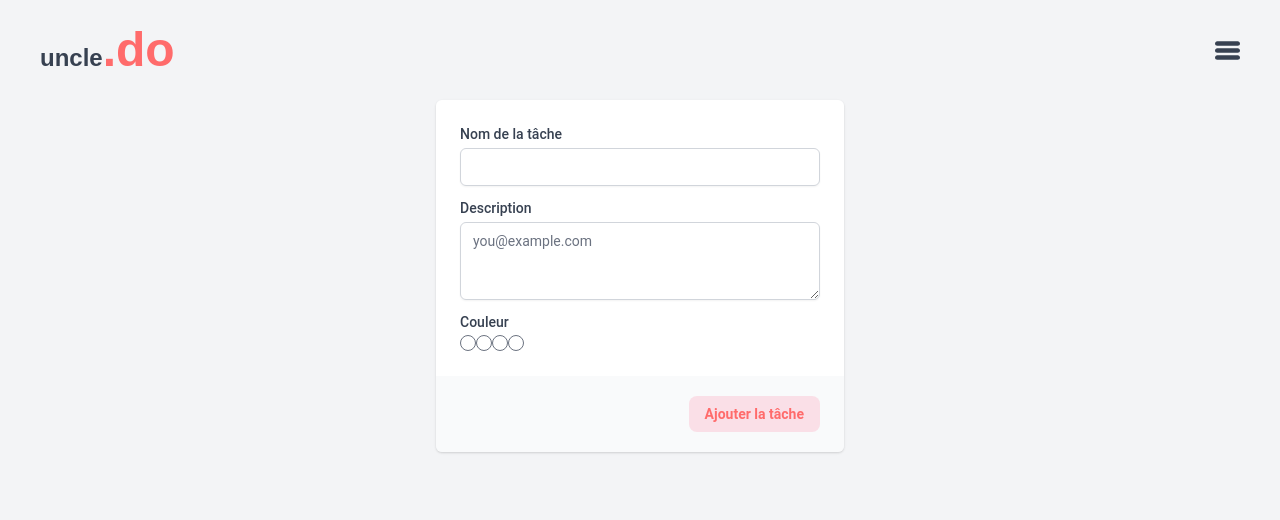
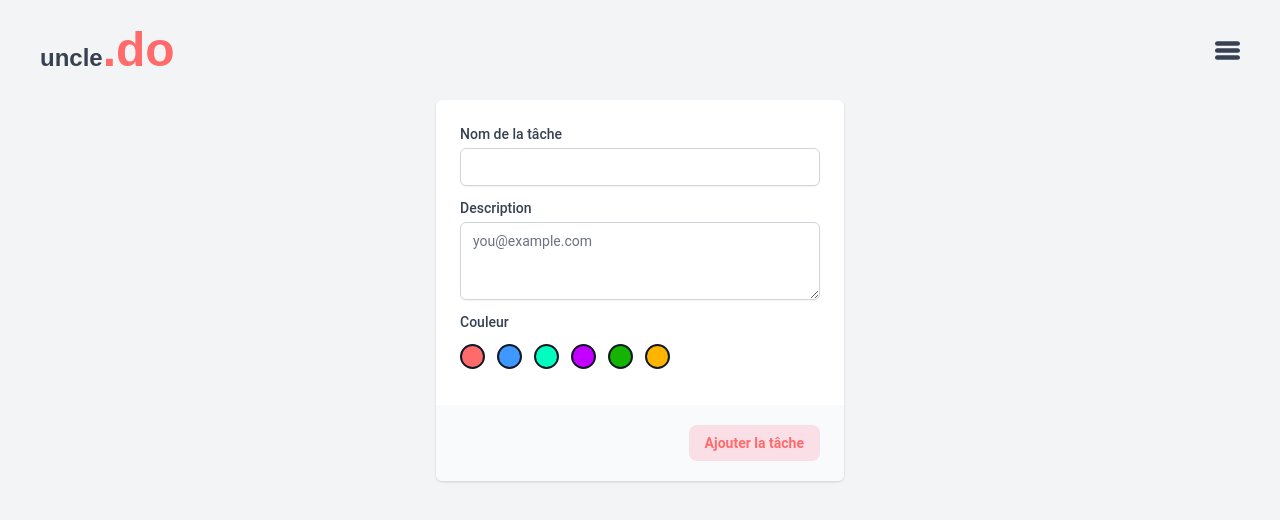
Before and after one commit to Uncle-Sam-Mako/Uncle.do, a React (Create React App) app: page / in a window 1280 px wide. Shown: the top 520 px of the page. Built offline with nearby package versions, Linux system fonts and the light colour scheme.

Commit message:
Update Form.js, add component : Radio (for radio inputs)

```diff
--- a/src/App.css
+++ b/src/App.css
@@ -1,3 +1,8 @@
+* {
+    margin: 0;
+    padding: 0;
+    box-sizing: border-box;
+}
 html, body, #root, .App{
     height: 100%;
     width: 100%;
@@ -22,3 +27,15 @@ nav .menu-icon{
     width: 25px;
     height: 25px;
 }
+.radio{
+    width: 25px;
+    height: 25px;
+    border-radius: 50%;
+    display: inline-block;
+}
+.radio input[type="radio"]{
+    width: 100%;
+    height: 100%;
+    opacity: 0;
+    background: #15b400;
+}
--- a/src/components/Form.js
+++ b/src/components/Form.js
@@ -1,4 +1,5 @@
 import Input from './Input';
+import Radio from './Radio'
 
 export default function Form() {
   return (
@@ -15,10 +16,12 @@ export default function Form() {
                     <div className="block text-sm font-medium text-gray-700">
                         <label htmlFor="color">Couleur</label>
                         <div className="inputs">
-                            <input type="radio" name="red" id="red"/>
-                            <input type="radio" name="red" id="red"/>
-                            <input type="radio" name="red" id="red"/>
-                            <input type="radio" name="red" id="red"/>
+                            <Radio color="#FF6B6B"></Radio>
+                            <Radio color="#3e98ff"></Radio>
+                            <Radio color="#00ffbf"></Radio>
+                            <Radio color="#c300ff"></Radio>
+                            <Radio color="#15b400"></Radio>
+                            <Radio color="#ffb400"></Radio>
                         </div>
                     </div>
                 </div>
--- /dev/null
+++ b/src/components/Radio.js
@@ -0,0 +1,9 @@
+
+
+export default function Radio(props){
+    return(
+        <div className="radio my-3 mr-3 border-2 border-solid border-gray-900" style={{background : props.color}}>
+            <input type="radio" />
+        </div>
+    )
+}
```
